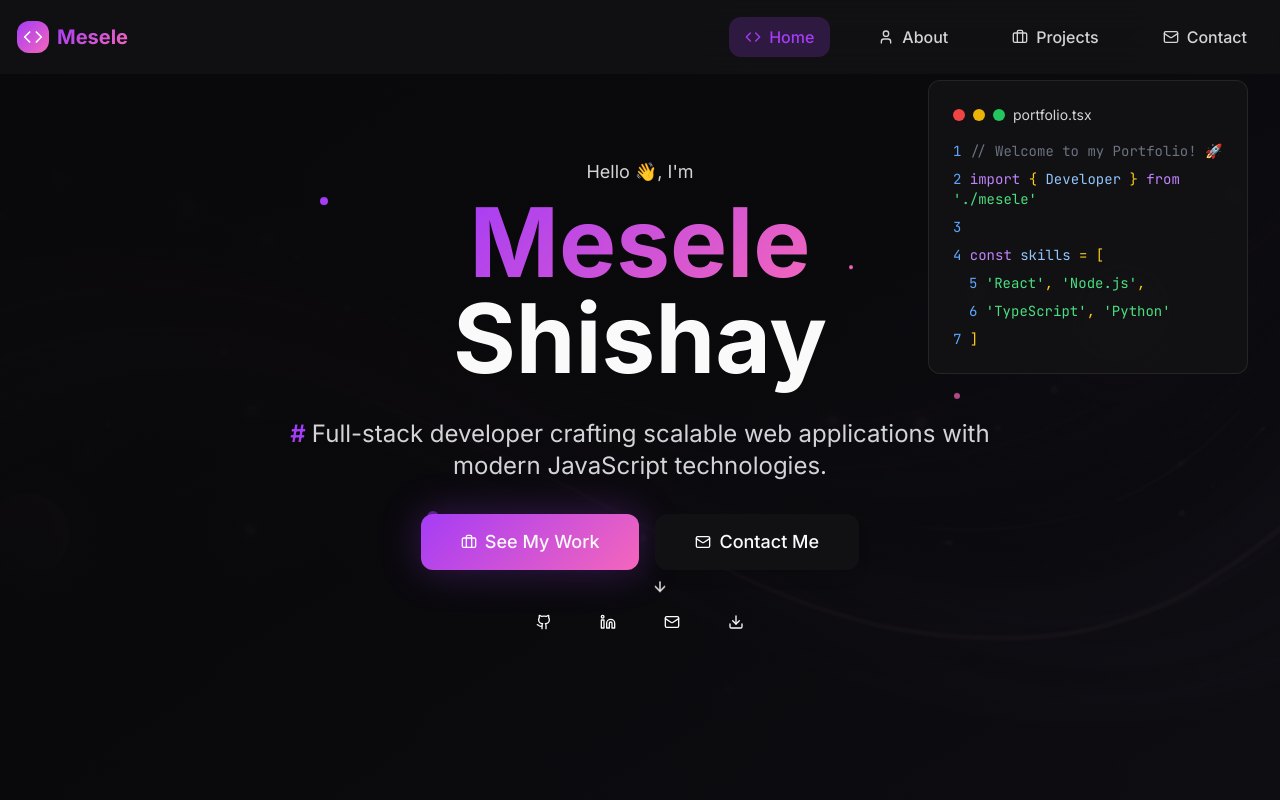
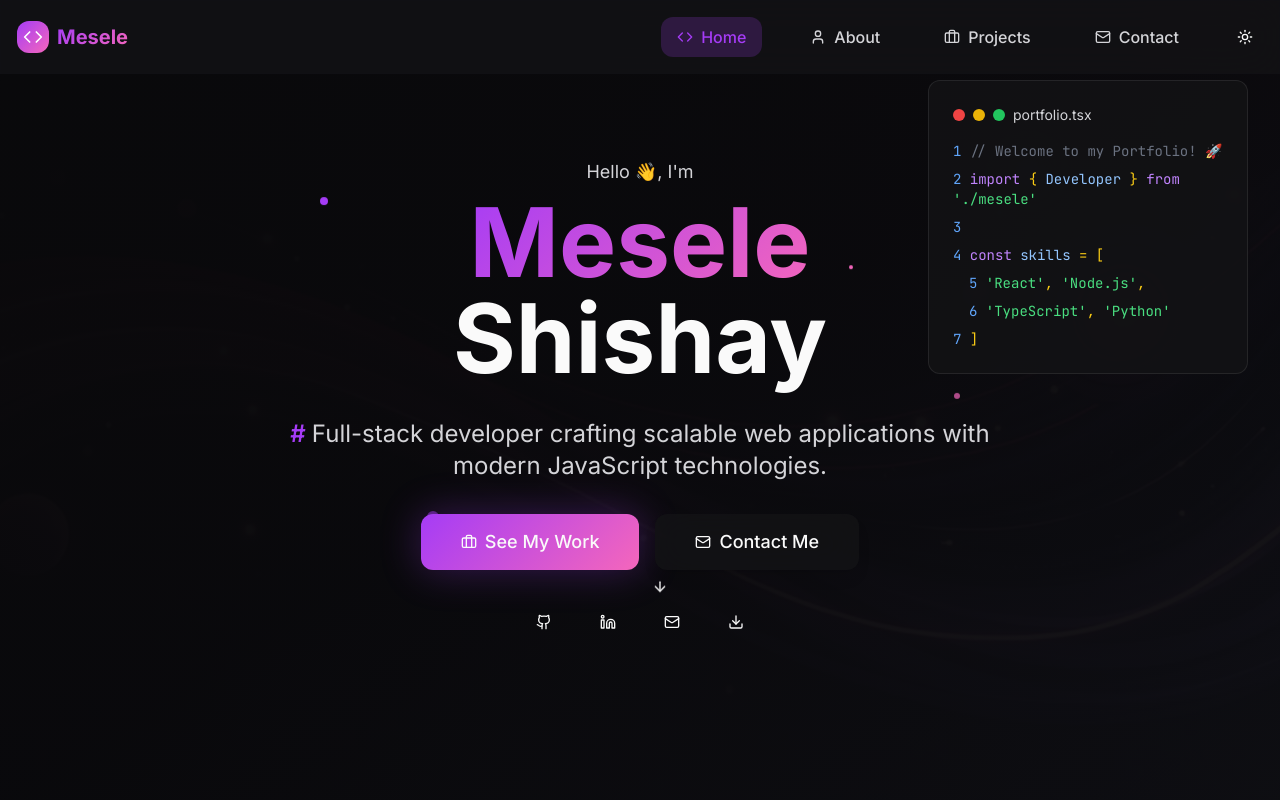
Before and after one commit to Mesele-shishay/mesele-reimagined-design-lab, a React (Vite) app: page / in a window 1280 px wide. Shown: the top 800 px of the page. Built offline with nearby package versions, Linux system fonts and the light colour scheme.

Commit message:
Add light and dark mode
Implement light and dark mode using CSS variables and a toggle.

```diff
--- a/src/App.tsx
+++ b/src/App.tsx
@@ -1,6 +1,7 @@
 import { Toaster } from "@/components/ui/toaster";
 import { Toaster as Sonner } from "@/components/ui/sonner";
 import { TooltipProvider } from "@/components/ui/tooltip";
+import { ThemeProvider } from "next-themes";
 import { QueryClient, QueryClientProvider } from "@tanstack/react-query";
 import { BrowserRouter, Routes, Route } from "react-router-dom";
 import Index from "./pages/Index";
@@ -10,6 +11,12 @@ const queryClient = new QueryClient();
 
 const App = () => (
   <QueryClientProvider client={queryClient}>
+    <ThemeProvider
+      attribute="class"
+      defaultTheme="dark"
+      enableSystem
+      disableTransitionOnChange
+    >
       <TooltipProvider>
         <Toaster />
         <Sonner />
@@ -21,6 +28,7 @@ const App = () => (
           </Routes>
         </BrowserRouter>
       </TooltipProvider>
+    </ThemeProvider>
   </QueryClientProvider>
 );
 
--- a/src/components/Navigation.tsx
+++ b/src/components/Navigation.tsx
@@ -1,6 +1,7 @@
 import { useState, useEffect } from "react";
 import { Button } from "@/components/ui/button";
 import { Menu, X, Code, User, Briefcase, Mail } from "lucide-react";
+import ThemeToggle from "./ThemeToggle";
 
 const Navigation = () => {
   const [isOpen, setIsOpen] = useState(false);
@@ -70,6 +71,7 @@ const Navigation = () => {
                 </button>
               );
             })}
+            <ThemeToggle />
           </div>
 
           {/* Mobile Menu Button */}
@@ -104,6 +106,9 @@ const Navigation = () => {
                   </button>
                 );
               })}
+              <div className="flex justify-center pt-2">
+                <ThemeToggle />
+              </div>
             </div>
           </div>
         )}
--- /dev/null
+++ b/src/components/ThemeToggle.tsx
@@ -0,0 +1,39 @@
+import { Moon, Sun } from "lucide-react";
+import { useTheme } from "next-themes";
+import { Button } from "@/components/ui/button";
+import { useEffect, useState } from "react";
+
+const ThemeToggle = () => {
+  const { theme, setTheme } = useTheme();
+  const [mounted, setMounted] = useState(false);
+
+  useEffect(() => {
+    setMounted(true);
+  }, []);
+
+  if (!mounted) {
+    return (
+      <Button variant="ghost" size="icon" className="h-9 w-9">
+        <div className="h-4 w-4" />
+      </Button>
+    );
+  }
+
+  return (
+    <Button
+      variant="ghost"
+      size="icon"
+      onClick={() => setTheme(theme === "light" ? "dark" : "light")}
+      className="h-9 w-9 hover-lift"
+    >
+      {theme === "light" ? (
+        <Moon className="h-4 w-4" />
+      ) : (
+        <Sun className="h-4 w-4" />
+      )}
+      <span className="sr-only">Toggle theme</span>
+    </Button>
+  );
+};
+
+export default ThemeToggle;
--- a/src/index.css
+++ b/src/index.css
@@ -91,6 +91,59 @@
     --sidebar-border: 220 13% 91%;
 
     --sidebar-ring: 217.2 91.2% 59.8%;
+  }
+
+  /* Light mode variables */
+  .light {
+    /* Core Background System */
+    --background: 0 0% 100%;
+    --background-secondary: 210 40% 98%;
+    --foreground: 222.2 84% 4.9%;
+    --foreground-secondary: 215.4 16.3% 46.9%;
+
+    /* Card & Surface System */
+    --card: 0 0% 100%;
+    --card-foreground: 222.2 84% 4.9%;
+    --card-hover: 210 40% 96%;
+
+    /* Popover System */
+    --popover: 0 0% 100%;
+    --popover-foreground: 222.2 84% 4.9%;
+
+    /* Premium Brand Colors - same for both modes */
+    --primary: 274 91% 60%;
+    --primary-dark: 274 91% 50%;
+    --primary-light: 274 91% 70%;
+    --primary-foreground: 0 0% 98%;
+
+    /* Accent System - same for both modes */
+    --accent: 324 87% 68%;
+    --accent-dark: 324 87% 58%;
+    --accent-foreground: 0 0% 98%;
+
+    /* Secondary Brand */
+    --secondary: 210 40% 96%;
+    --secondary-foreground: 222.2 84% 4.9%;
+
+    /* Muted System */
+    --muted: 210 40% 96%;
+    --muted-foreground: 215.4 16.3% 46.9%;
+
+    /* Interactive Elements */
+    --border: 214.3 31.8% 91.4%;
+    --input: 214.3 31.8% 91.4%;
+    --ring: 274 91% 60%;
+
+    /* Glass Morphism */
+    --glass: 0 0% 100% / 0.8;
+    --glass-border: 215.4 16.3% 46.9% / 0.1;
+
+    /* Shadows & Effects */
+    --shadow-sm: 0 1px 2px 0 rgb(0 0 0 / 0.05);
+    --shadow-md: 0 4px 6px -1px rgb(0 0 0 / 0.1), 0 2px 4px -1px rgb(0 0 0 / 0.06);
+    --shadow-lg: 0 10px 15px -3px rgb(0 0 0 / 0.1), 0 4px 6px -2px rgb(0 0 0 / 0.05);
+    --shadow-glow: 0 0 40px hsl(274 91% 60% / 0.15);
+    --shadow-accent: 0 0 30px hsl(324 87% 68% / 0.1);
   }
 
   /* Dark mode maintains the same premium aesthetic */
```
Lines whose indentation alone changed are shown as unchanged.
